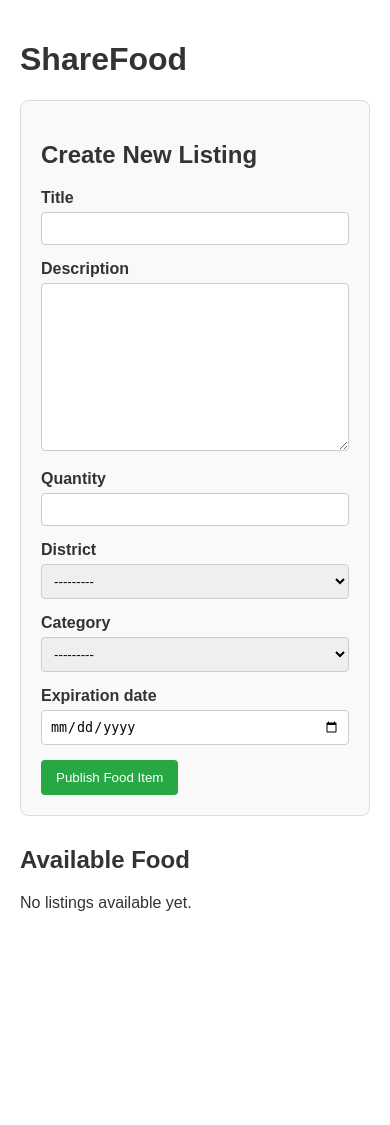
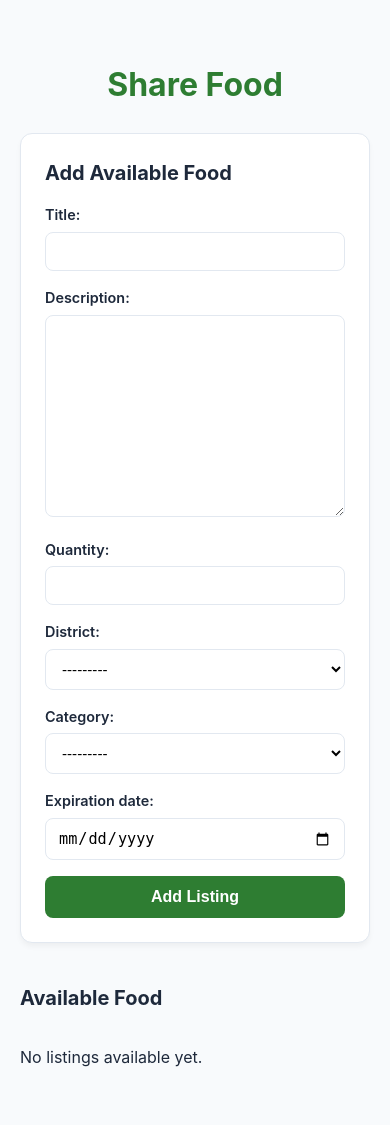
Before and after one commit to katy96moskaliuk/ShareFood, a Django app: page / in a window 390 px wide. Before the commit the page ends 911 px from the top, so only its background shows below. Run offline with Django 5.2, Linux system fonts and the light colour scheme; data that the repository does not hold is empty; parts of the project's set-up code (start-up, migrations or seed data) failed here and were passed over.

Commit message:
Style: add responsive grid and form styles for listings

```diff
--- a/src/ShareFood/listings/static/listings/style.css
+++ b/src/ShareFood/listings/static/listings/style.css
@@ -1,59 +1,164 @@
-body {
-    font-family: Arial, sans-serif;
-    max-width: 800px;
-    margin: 0 auto;
-    padding: 20px;
-    color: #333;
+:root {
+    --primary: #2e7d32;
+    --primary-hover: #1b5e20;
+    --bg-color: #f8fafc;
+    --card-bg: #ffffff;
+    --text-color: #1e293b;
+    --text-muted: #64748b;
+    --border-color: #e2e8f0;
+    --accent-badge: #e8f5e9;
+    --accent-text: #2e7d32;
 }
 
+body {
+    font-family: -apple-system, BlinkMacSystemFont, "Segoe UI", Roboto, Helvetica, Arial, sans-serif;
+    background-color: var(--bg-color);
+    color: var(--text-color);
+    max-width: 900px;
+    margin: 0 auto;
+    padding: 40px 20px;
+    line-height: 1.5;
+}
+
+h1 {
+    font-size: 2rem;
+    font-weight: 700;
+    color: var(--primary);
+    margin-bottom: 24px;
+    text-align: center;
+}
+
+h2 {
+    font-size: 1.25rem;
+    margin-top: 0;
+    margin-bottom: 16px;
+    color: var(--text-color);
+}
+
+/* Карточка формы */
 .form-card {
-    background: #f9f9f9;
-    padding: 20px;
-    border-radius: 8px;
-    border: 1px solid #ddd;
-    margin-bottom: 30px;
+    background: var(--card-bg);
+    padding: 24px;
+    border-radius: 12px;
+    border: 1px solid var(--border-color);
+    box-shadow: 0 4px 6px -1px rgba(0, 0, 0, 0.05);
+    margin-bottom: 40px;
 }
 
 .form-group {
-    margin-bottom: 15px;
+    margin-bottom: 16px;
 }
 
 .form-group label {
     display: block;
-    margin-bottom: 5px;
-    font-weight: bold;
+    margin-bottom: 6px;
+    font-size: 0.9rem;
+    font-weight: 600;
+    color: var(--text-color);
 }
 
 .form-group input,
 .form-group select,
 .form-group textarea {
     width: 100%;
-    padding: 8px;
+    padding: 10px 12px;
+    border: 1px solid var(--border-color);
+    border-radius: 8px;
+    font-size: 0.95rem;
+    background-color: #fff;
+    transition: border-color 0.2s, box-shadow 0.2s;
     box-sizing: border-box;
-    border: 1px solid #ccc;
-    border-radius: 4px;
+}
+
+.form-group input:focus,
+.form-group select:focus,
+.form-group textarea:focus {
+    outline: none;
+    border-color: var(--primary);
+    box-shadow: 0 0 0 3px rgba(46, 125, 50, 0.15);
 }
 
 button {
-    background-color: #28a745;
+    width: 100%;
+    background-color: var(--primary);
     color: white;
-    padding: 10px 15px;
+    padding: 12px 20px;
     border: none;
-    border-radius: 4px;
+    border-radius: 8px;
+    font-size: 1rem;
+    font-weight: 600;
     cursor: pointer;
+    transition: background-color 0.2s;
 }
 
+button:hover {
+    background-color: var(--primary-hover);
+}
+
+/* Сетка для списка карточек */
+.listings-grid {
+    display: grid;
+    grid-template-columns: repeat(auto-fill, minmax(280px, 1fr));
+    gap: 20px;
+    margin-top: 16px;
+}
+
+/* Карточка объявления */
 .listing-card {
-    border: 1px solid #eee;
-    padding: 15px;
-    border-radius: 6px;
-    margin-bottom: 10px;
-    background: #fff;
+    background: var(--card-bg);
+    border: 1px solid var(--border-color);
+    padding: 20px;
+    border-radius: 12px;
+    box-shadow: 0 2px 4px rgba(0,0,0,0.02);
+    display: flex;
+    flex-direction: column;
+    justify-content: space-between;
+    transition: transform 0.2s, box-shadow 0.2s;
+}
+
+.listing-card:hover {
+    transform: translateY(-2px);
+    box-shadow: 0 8px 12px -2px rgba(0, 0, 0, 0.08);
+}
+
+.listing-header {
+    display: flex;
+    justify-content: space-between;
+    align-items: flex-start;
+    gap: 10px;
+    margin-bottom: 12px;
+}
+
+.listing-title {
+    font-size: 1.1rem;
+    font-weight: 600;
+    margin: 0;
 }
 
 .badge {
-    background: #e2e8f0;
-    padding: 3px 8px;
-    border-radius: 4px;
-    font-size: 0.85em;
+    background: var(--accent-badge);
+    color: var(--accent-text);
+    padding: 4px 10px;
+    border-radius: 20px;
+    font-size: 0.75rem;
+    font-weight: 600;
+    white-space: nowrap;
 }
+
+.listing-details {
+    font-size: 0.875rem;
+    color: var(--text-muted);
+    margin-bottom: 12px;
+}
+
+.listing-description {
+    font-size: 0.95rem;
+    margin-bottom: 16px;
+}
+
+.listing-footer {
+    font-size: 0.8rem;
+    color: var(--text-muted);
+    border-top: 1px solid var(--border-color);
+    padding-top: 10px;
+}
--- a/src/ShareFood/listings/templates/listings/index.html
+++ b/src/ShareFood/listings/templates/listings/index.html
@@ -3,36 +3,49 @@
 <html lang="en">
 <head>
     <meta charset="UTF-8">
-    <title>ShareFood - Active Listings</title>
+    <meta name="viewport" content="width=device-width, initial-scale=1.0">
+    <title>ShareFood</title>
     <link rel="stylesheet" href="{% static 'listings/style.css' %}">
 </head>
 <body>
-    <h1>ShareFood</h1>
 
+    <h1>Share Food</h1>
+
+    <!-- Форма добавления еды -->
     <div class="form-card">
-        <h2>Create New Listing</h2>
+        <h2>Add Available Food</h2>
         <form method="post">
             {% csrf_token %}
-            {% for field in form %}
             <div class="form-group">
-                    <label for="{{ field.id_for_label }}">{{ field.label }}</label>
-                    {{ field }}
+                {{ form.as_p }}
             </div>
-            {% endfor %}
-            <button type="submit">Publish Food Item</button>
+            <button type="submit">Add Listing</button>
         </form>
     </div>
 
+    <!-- Список карточек -->
     <h2>Available Food</h2>
+    <div class="listings-grid">
         {% for item in listings %}
             <div class="listing-card">
-            <h3>{{ item.title }} <span class="badge">{{ item.get_category_display }}</span></h3>
-            <p><strong>Quantity:</strong> {{ item.quantity }} | <strong>District:</strong> {{ item.get_district_display }}</p>
-            <p>{{ item.description }}</p>
-            <p><small>Expires on: {{ item.expiration_date }}</small></p>
+                <div>
+                    <div class="listing-header">
+                        <h3 class="listing-title">{{ item.title }}</h3>
+                        <span class="badge">{{ item.get_category_display }}</span>
+                    </div>
+                    <div class="listing-details">
+                        📍 {{ item.get_district_display }} • 📦 {{ item.quantity }}
+                    </div>
+                    <p class="listing-description">{{ item.description }}</p>
+                </div>
+                <div class="listing-footer">
+                    ⏳ Expires: {{ item.expiration_date }}
+                </div>
             </div>
         {% empty %}
             <p>No listings available yet.</p>
         {% endfor %}
+    </div>
+
 </body>
 </html>
```
Lines whose indentation alone changed are shown as unchanged.
